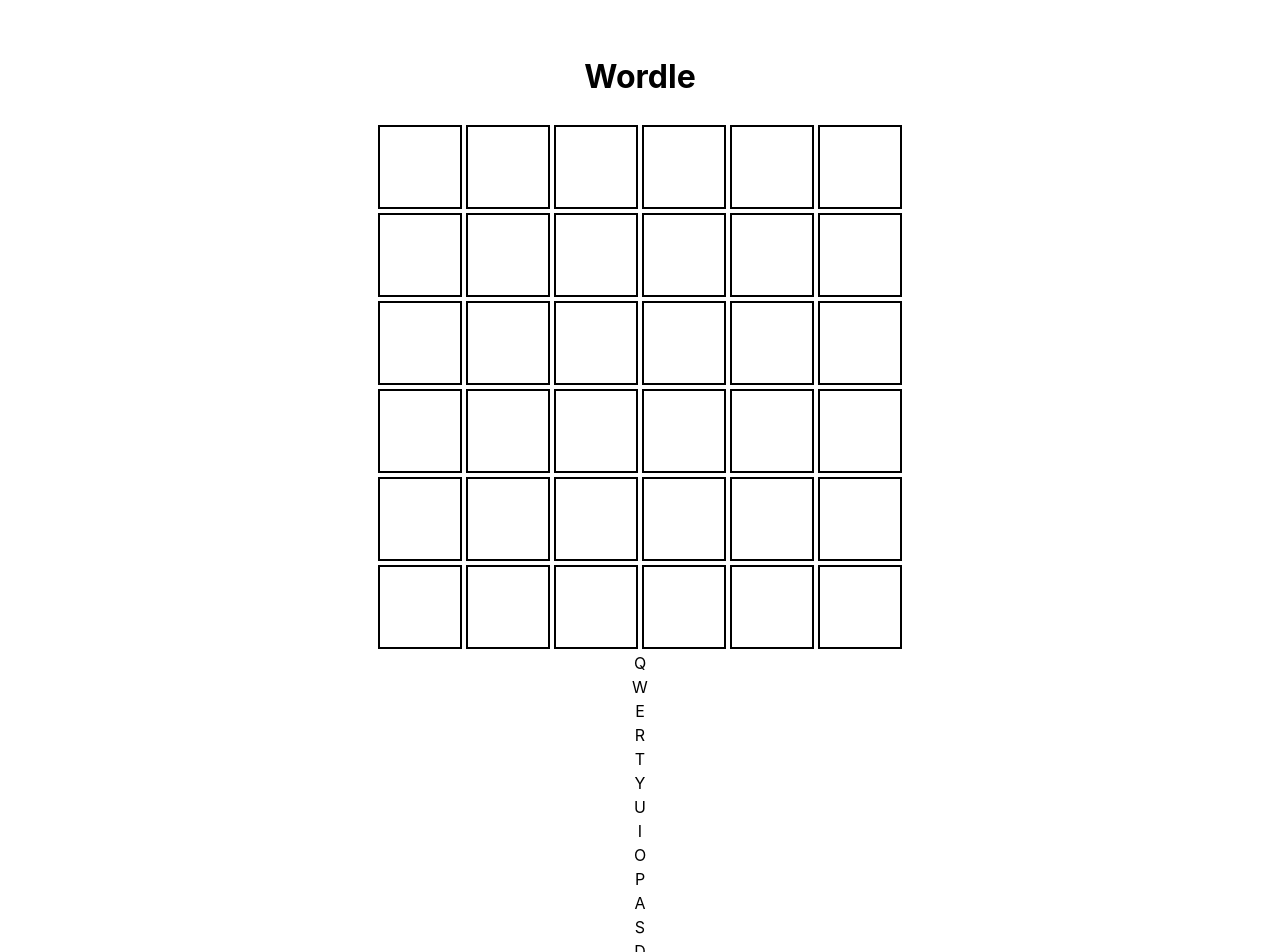
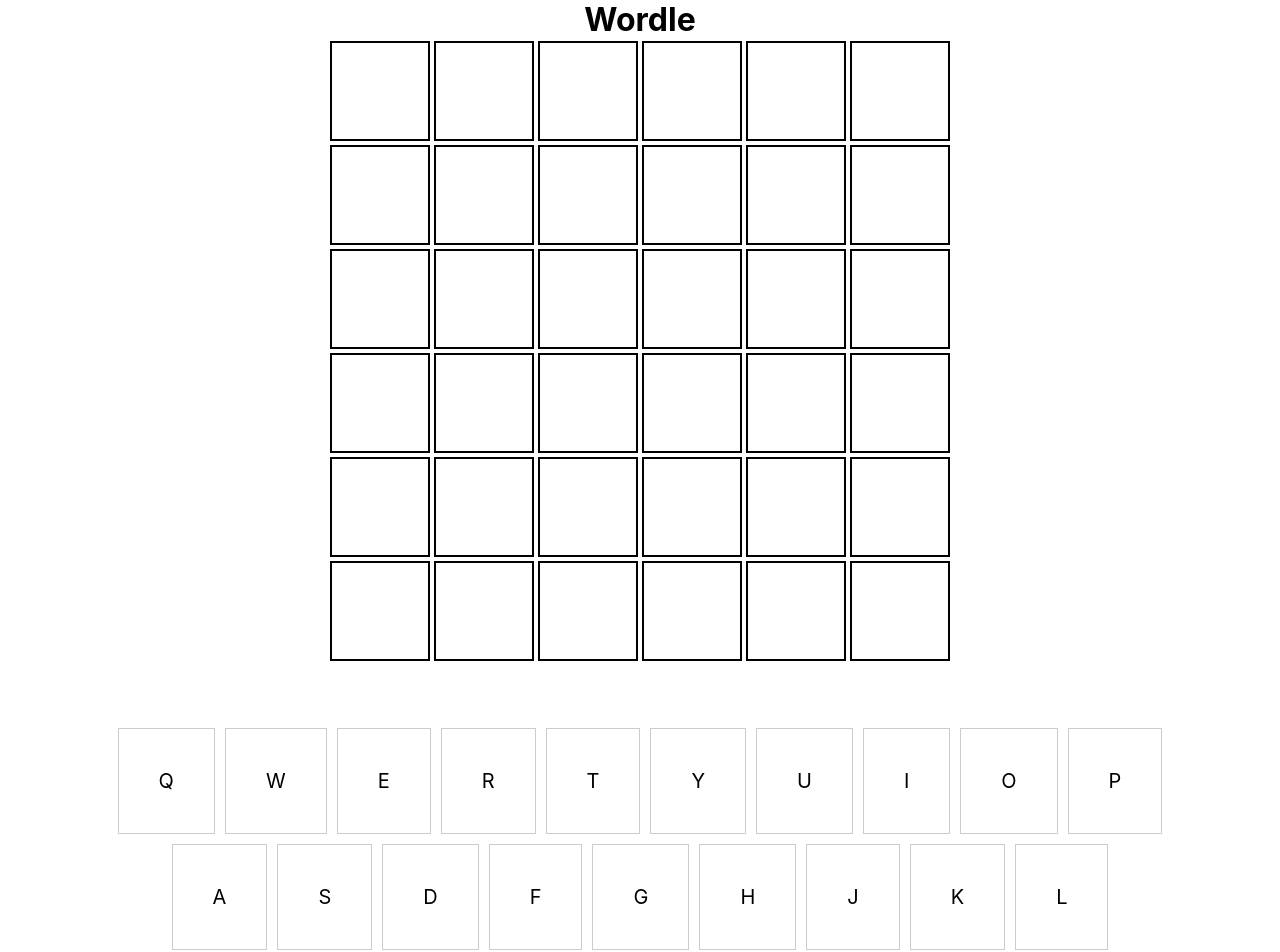
Before and after one commit to Jihunp/wordle, a React (Vite) app: page / in a window 1280 px wide. Shown: the top 952 px of the page. Built offline with nearby package versions, Linux system fonts and the light colour scheme.

Commit message:
created new styling

```diff
--- a/src/App.css
+++ b/src/App.css
@@ -1,6 +1,4 @@
-#root {
-  max-width: 1280px;
-  margin: 0 auto;
-  padding: 2rem;
-  text-align: center;
+* {
+  margin: 0;
+  padding: 0;
 }
--- a/src/components/Board.css
+++ b/src/components/Board.css
@@ -1,22 +1,27 @@
 .flex-container {
   display: flex;
-  justify-content: space-between;
+  flex-wrap: wrap;
+  justify-content: center;
   align-items: center;
   background-color: white;
-  height:auto;
-  width: auto;
+  text-align: center;
 }
 
 .square {
+  width: 100px;
+  height: 100px;
   margin: 2px;
   padding: 2.5rem;
   box-sizing: border-box;
   color: black;
 }
 
-
 .border-box {
   border: 2px solid #000;
+}
+
+.txt-center {
+  text-align: center;
 }
 
 .txt-color-black {
--- a/src/components/Board.jsx
+++ b/src/components/Board.jsx
@@ -9,7 +9,7 @@
 
   return (
     <div>
-      <h1 className="txt-color-black">Wordle</h1>
+      <h1 className="txt-color-black txt-center">Wordle</h1>
       {range(numRows).map((rowIndex) => (
         <div className="flex-container" key={rowIndex}>
           {range(numCols).map((colIndex) => (
--- a/src/components/KeyBoard.css
+++ b/src/components/KeyBoard.css
@@ -0,0 +1,46 @@
+.keyboard {
+  display: flex;
+  flex-direction: column;
+  justify-content: center;
+  align-items: center;
+}
+
+.mx-top {
+  margin-top: 60px;
+}
+
+.mx-auto {
+  margin: auto;
+}
+
+.keyboard-row {
+  display: flex;
+}
+
+.key {
+  margin: 5px; /* Adjust margin between keys */
+  padding: 40px; /* Adjust padding inside keys */
+  border: 1px solid #ccc; /* Add border to keys */
+  cursor: pointer;
+}
+
+.font-small {
+  font-size: 0.875rem; /* Example size for small font */
+}
+
+.font-medium {
+  font-size: 1rem; /* Example size for medium font */
+}
+
+.font-large {
+  font-size: 1.25rem; /* Example size for large font */
+}
+
+.active {
+  background-color: #007bff;
+  color: #fff;
+}
+.not-active {
+  background-color: #fff;
+  color:#007bff;
+}
--- a/src/components/KeyBoard.jsx
+++ b/src/components/KeyBoard.jsx
@@ -1,4 +1,5 @@
 import { useState } from "react";
+import "./KeyBoard.css"
 
 const KeyBoard = () => {
   const [keysPressed, setKeysPressed] = useState([]);
@@ -13,9 +14,10 @@
   };
 
   return (
-    <div className="keyboard">
+    <div className="txt-center mx-top">
+      <div className="keyboard font-large">
         {keyBoardLayout.map((row, rowIndex) => (
-        <div key={rowIndex} className="keyboard-row">
+          <div key={rowIndex} className="keyboard-row ">
             {row.map((key, colIndex) => (
               <div
               key={colIndex}
@@ -28,6 +30,7 @@
           </div>
         ))}
       </div>
+    </div>
   );
 
 }
--- a/src/index.css
+++ b/src/index.css
@@ -1,16 +1,8 @@
 :root {
   font-family: Inter, system-ui, Avenir, Helvetica, Arial, sans-serif;
-  line-height: 1.5;
-  font-weight: 400;
 
   font-synthesis: none;
   text-rendering: optimizeLegibility;
   -webkit-font-smoothing: antialiased;
   -moz-osx-font-smoothing: grayscale;
 }
-
-body {
-  margin: 0;
-  display: flex;
-  place-items: center;
-}
```
Lines whose indentation alone changed are shown as unchanged.
